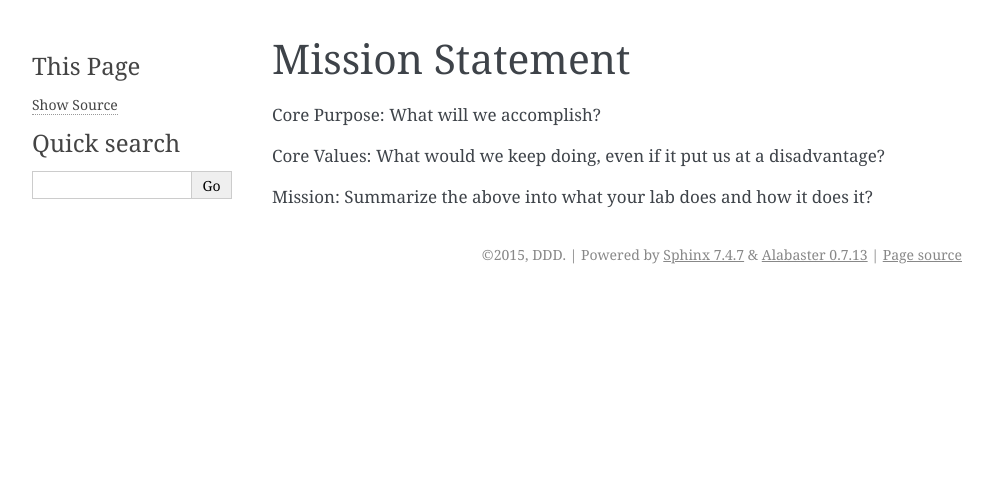
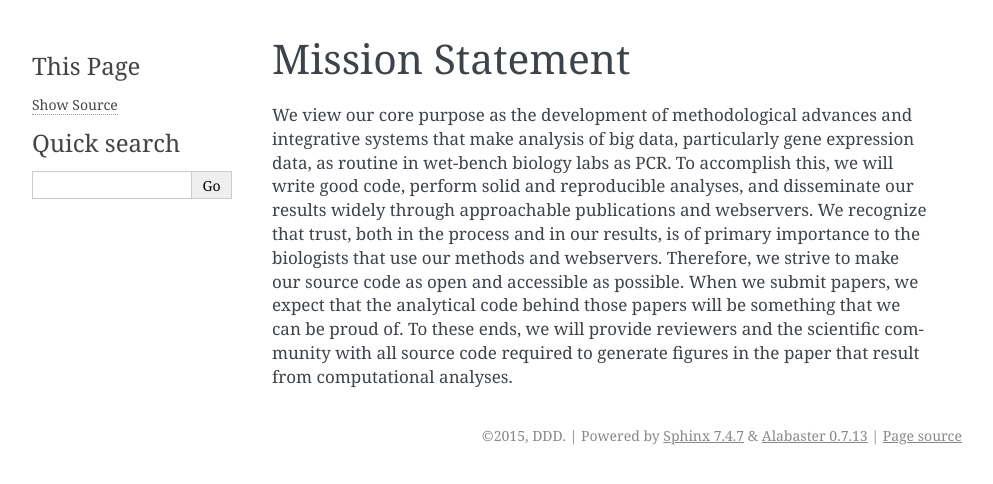
Before and after one commit to greenelab/onboarding, a Sphinx documentation site: the page built from source/mission_statement.rst, in a window 1280 px wide. Shown: the top 484 px of the page, without its empty margins (148-1141 px from the left). Built offline with Sphinx 7.4.7, drawn with Linux system fonts in a browser that asks for light colours.

Commit message:
add a mission

```diff
--- a/source/mission_statement.rst
+++ b/source/mission_statement.rst
@@ -1,8 +1,15 @@
 Mission Statement
 =================
 
-Core Purpose: What will we accomplish?
-
-Core Values: What would we keep doing, even if it put us at a disadvantage?
-
-Mission: Summarize the above into what your lab does and how it does it?
+We view our core purpose as the development of methodological advances and
+integrative systems that make analysis of big data, particularly gene
+expression data, as routine in wet-bench biology labs as PCR. To accomplish
+this, we will write good code, perform solid and reproducible analyses, and
+disseminate our results widely through approachable publications and
+webservers. We recognize that trust, both in the process and in our results, is
+of primary importance to the biologists that use our methods and webservers.
+Therefore, we strive to make our source code as open and accessible as
+possible. When we submit papers, we expect that the analytical code behind
+those papers will be something that we can be proud of. To these ends, we will
+provide reviewers and the scientific community with all source code required to
+generate figures in the paper that result from computational analyses.
```
